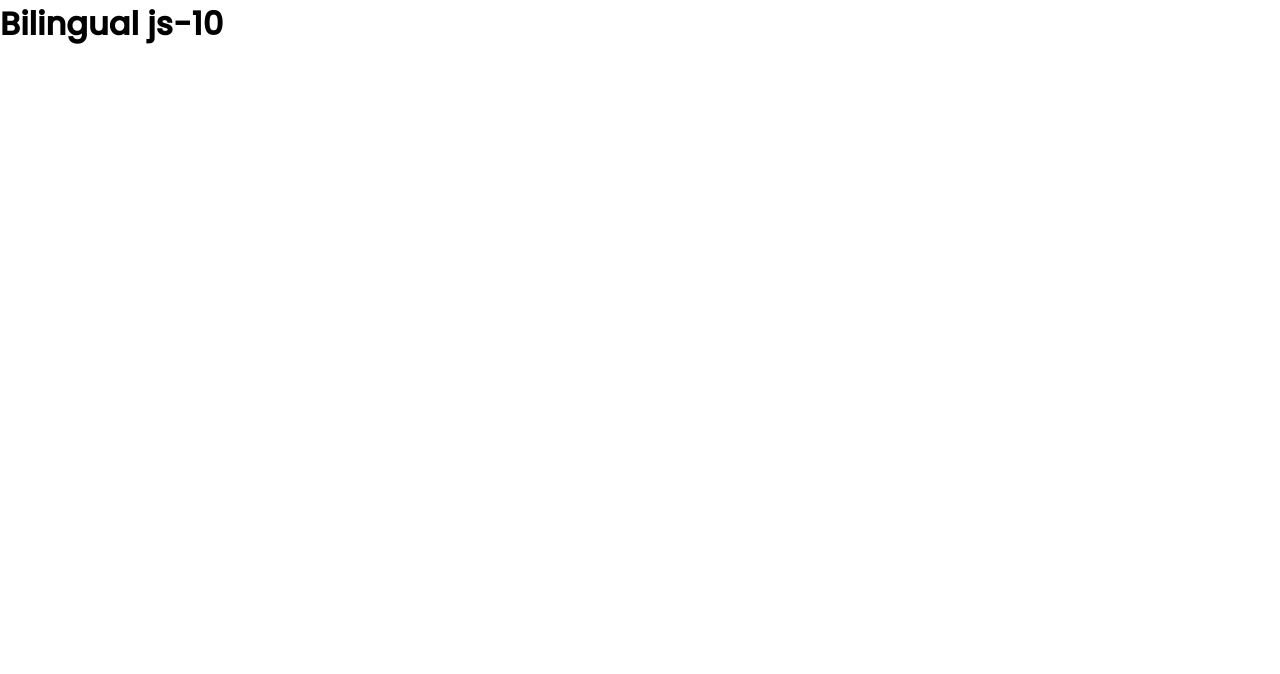
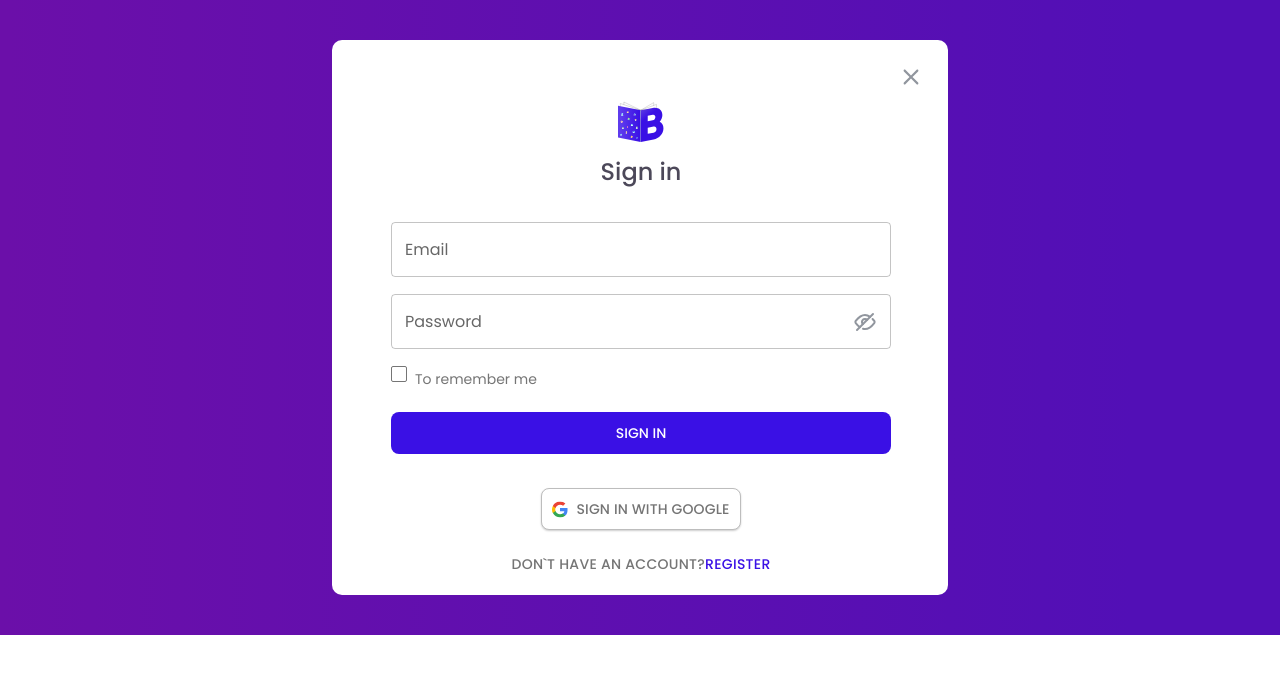
Before and after one commit to peaksoft-school/bilingual-js10, a React (Create React App) app: page / in a window 1280 px wide. Shown: the top 674 px of the page. Built offline with nearby package versions, Linux system fonts and the light colour scheme.

Commit message:
changes text color button

```diff
--- a/src/App.js
+++ b/src/App.js
@@ -1,7 +1,22 @@
+import { useState } from 'react'
+import SignIn from './components/authForm/SignIn'
+import SignUp from './components/authForm/SignUp'
+
 function App() {
+   const [isSignIn, setIsSignIn] = useState(true)
+
+   const toggleSignInSignUp = () => {
+      setIsSignIn(!isSignIn)
+   }
+
    return (
       <div>
-         <h1>Bilingual js-10</h1>
+         {isSignIn ? (
+            <SignIn toggleSignUp={toggleSignInSignUp} />
+         ) : (
+            <SignUp toggleSignIn={toggleSignInSignUp} />
+         )}
+         {/* <h1>Bilingual js-10</h1> */}
       </div>
    )
 }
--- a/src/components/UI/Buttons/Button.jsx
+++ b/src/components/UI/Buttons/Button.jsx
@@ -1,5 +1,5 @@
 import { Button as MuiButton, styled } from '@mui/material'
-import { AddIcon } from '@mui/icons-material/Add'
+import AddIcon from '@mui/icons-material/Add'
 import React from 'react'
 
 const Button = ({
@@ -11,7 +11,6 @@ const Button = ({
    variant = 'contained',
    className,
    fullWidth,
-   onClick,
 }) => {
    return (
       <ButtonStyled
@@ -23,19 +22,16 @@ const Button = ({
          defaultStyle={defaultStyle}
          hoverStyle={hoverStyle}
          activeStyle={activeStyle}
-         onClick={onClick}
       >
          {children}
       </ButtonStyled>
    )
 }
-
 const colors = {
    contained: '#fff',
    outlined: '#3A10E5',
    grey: '#4C4C4C',
 }
-
 const ButtonStyled = styled(MuiButton)(({
    className,
    variant,
@@ -67,7 +63,6 @@ const ButtonStyled = styled(MuiButton)(({
                  colors[className === 'logOutButton' ? 'grey' : variant]
               }`
       }`,
-
       '&:hover': {
          backgroundColor: `${hoverStyle}`,
          boxShadow: `${
@@ -77,14 +72,26 @@ const ButtonStyled = styled(MuiButton)(({
          }`,
          color: `${
             className === 'registerButton' || className === 'logOutButton'
-               ? `${className === 'registerButton' ? '#4C4C4C' : '#fff'}`
-               : `${hoverStyle === '#3A10E5' ? 'white' : '#fff'}`
+               ? `${
+                    className === 'registerButton'
+                       ? '#4C4C4C'
+                       : `${variant === 'grey' ? '#4C4C4C' : '#fff'}`
+                 }`
+               : `${
+                    hoverStyle === '#3A10E5' || hoverStyle === '#3A10E5E5'
+                       ? 'white'
+                       : '#4C4C4C'
+                 }`
          }`,
          border: `${
             variant === 'contained'
                ? 'none'
                : `3px solid ${
-                    colors[className === 'logOutButton' ? 'outlined' : variant]
+                    colors[
+                       className === 'logOutButton'
+                          ? `${variant === 'grey' ? 'grey' : 'outlined'}`
+                          : variant
+                    ]
                  }`
          }`,
       },
--- a/src/components/authForm/SignIn.jsx
+++ b/src/components/authForm/SignIn.jsx
@@ -73,7 +73,8 @@ const SignIn = ({ toggleSignUp }) => {
                <StyledButton
                   type="submit"
                   fullWidth="fullWidth"
-                  hoverStyle="#4e23f8"
+                  defaultStyle="#3A10E5"
+                  hoverStyle="#3A10E5E5"
                >
                   {' '}
                   SIGN iN
--- a/src/components/authForm/SignUp.jsx
+++ b/src/components/authForm/SignUp.jsx
@@ -107,7 +107,8 @@ const SignUp = ({ toggleSignIn }) => {
                   onClick={handleSignUpClick}
                   type="submit"
                   fullWidth="fullWidth"
-                  hoverStyle="#4e23f8"
+                  defaultStyle="#3A10E5"
+                  hoverStyle="#3A10E5E5"
                >
                   SIGN UP
                </StyledButton>
```
Also changed, not shown: src/assets/index.js (+4 -4 lines).
